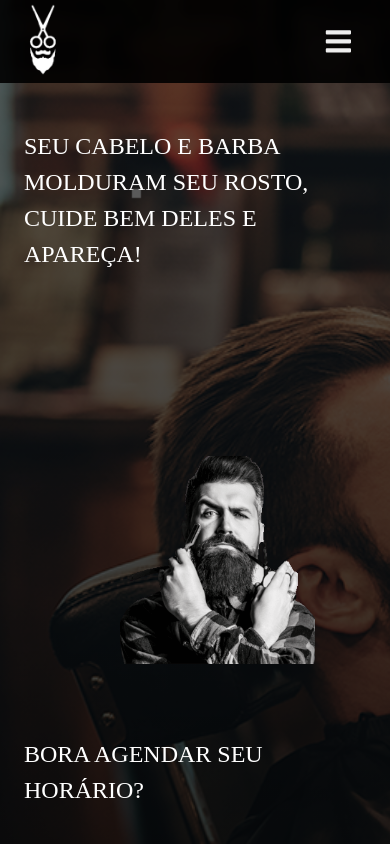
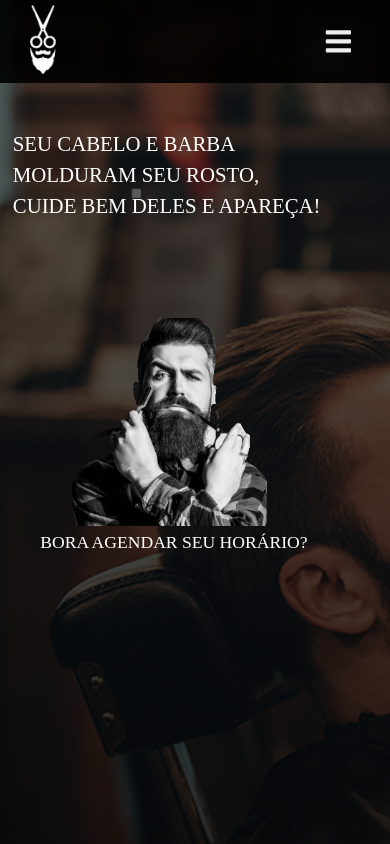
Before and after one commit to Felipediaslc/Barbearia-Strait-Front, a React (Create React App) app: page / in a window 390 px wide. Shown: the top 844 px of the page. Built offline with nearby package versions, Linux system fonts and the light colour scheme; a web font is replaced by a local one.

Commit message:
refinamento v.31

```diff
--- a/src/Pages/Homee/Homee.css
+++ b/src/Pages/Homee/Homee.css
@@ -57,6 +57,8 @@ z-index: 1;
 
 }
 
+
+
 @media screen and (max-width: 480px){
 
     .home{
@@ -74,11 +76,11 @@ z-index: 1;
         align-items: flex-start;
         padding: 8rem 0 0  0.5rem;
         width: 90vw;
-        margin-left: 1rem ;
+        margin-left: 0.3rem ;
        z-index: 1;
        color: white;
        font-family: 'Finger Paint', cursive;
-       font-size: 1.5rem;
+       font-size: 1.3rem;
 
     }
 
@@ -87,10 +89,10 @@ z-index: 1;
         display: flex;
         justify-content: center;
         align-items: center;
-        padding: 7rem 0 0 0;
-        margin-left: 7.5rem;
+        padding: 10rem 0 0 0;
+        margin-left: 4.5rem;
         width: 50vw;
-        height: 55vh;
+        height: 15rem;
         z-index: 1;
 
     }
@@ -101,14 +103,14 @@ z-index: 1;
         justify-content: center;
         align-items: center;
         width: 90vw;
-
-        margin-left: 1.5rem ;
+        margin-top:4.2rem;
+        margin-left: -0.1rem ;
 
         padding: 0 0 0 0;
-        z-index: 1000;
+
        color: white;
        font-family: 'Finger Paint', cursive;
-       font-size: 1.5rem;
+       font-size: 1.1rem;
 
     }
 }
```
